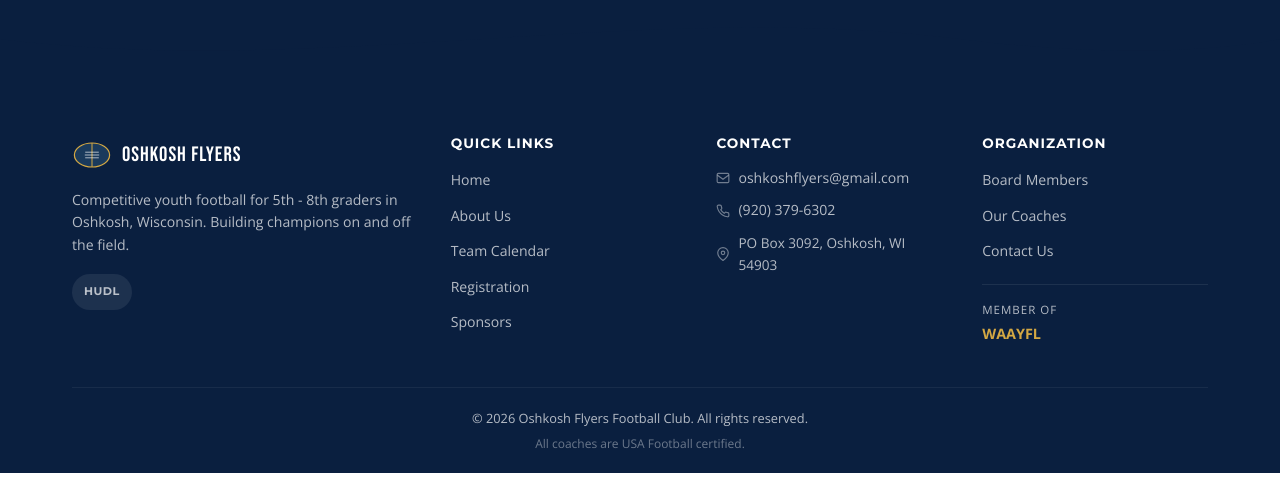
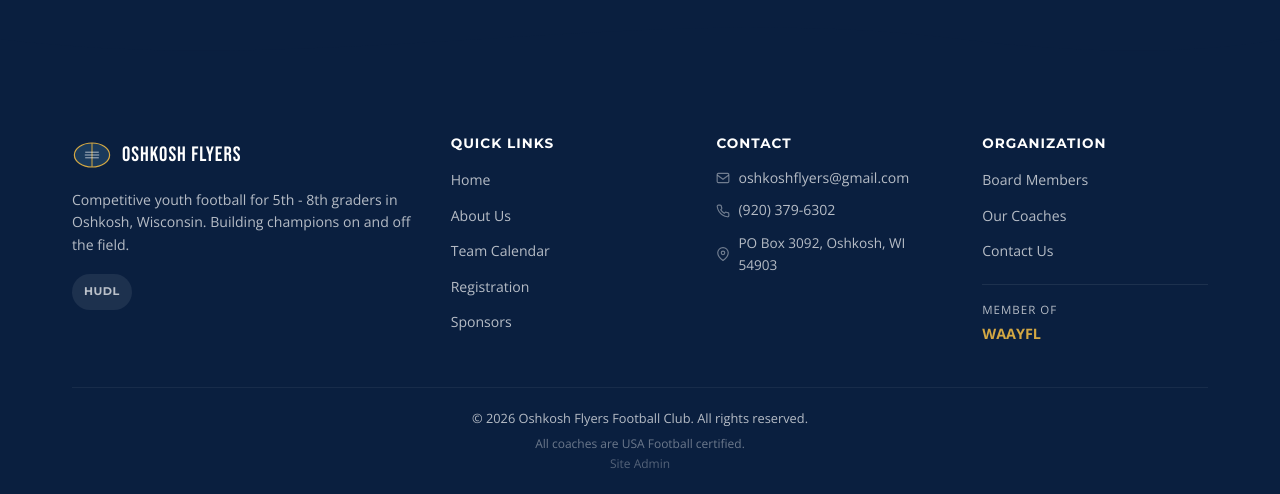
Before and after one commit to justins921/Oshkosh-Flyers, a Node server app: page /about in a window 1280 px wide. Shown: the part 2501-2995 px from the top of the page. Before the commit the page ends 2974 px from the top, so only its background shows below. Run offline with Node 20, Linux system fonts and the light colour scheme.

Commit message:
Add subtle admin login link to footer
https://claude.ai/code/session_01V41nvmKXWSkmNCeHZkguH9

```diff
--- a/views/partials/footer.ejs
+++ b/views/partials/footer.ejs
@@ -81,6 +81,7 @@
       <div class="footer-bottom">
         <p>&copy; <%= new Date().getFullYear() %> <%= site.teamName %> Football Club. All rights reserved.</p>
         <p class="footer-usaf">All coaches are USA Football certified.</p>
+        <p><a href="/admin/login" style="color: rgba(255,255,255,0.3); font-size: 0.75rem; text-decoration: none;">Site Admin</a></p>
       </div>
     </div>
   </footer>
```
